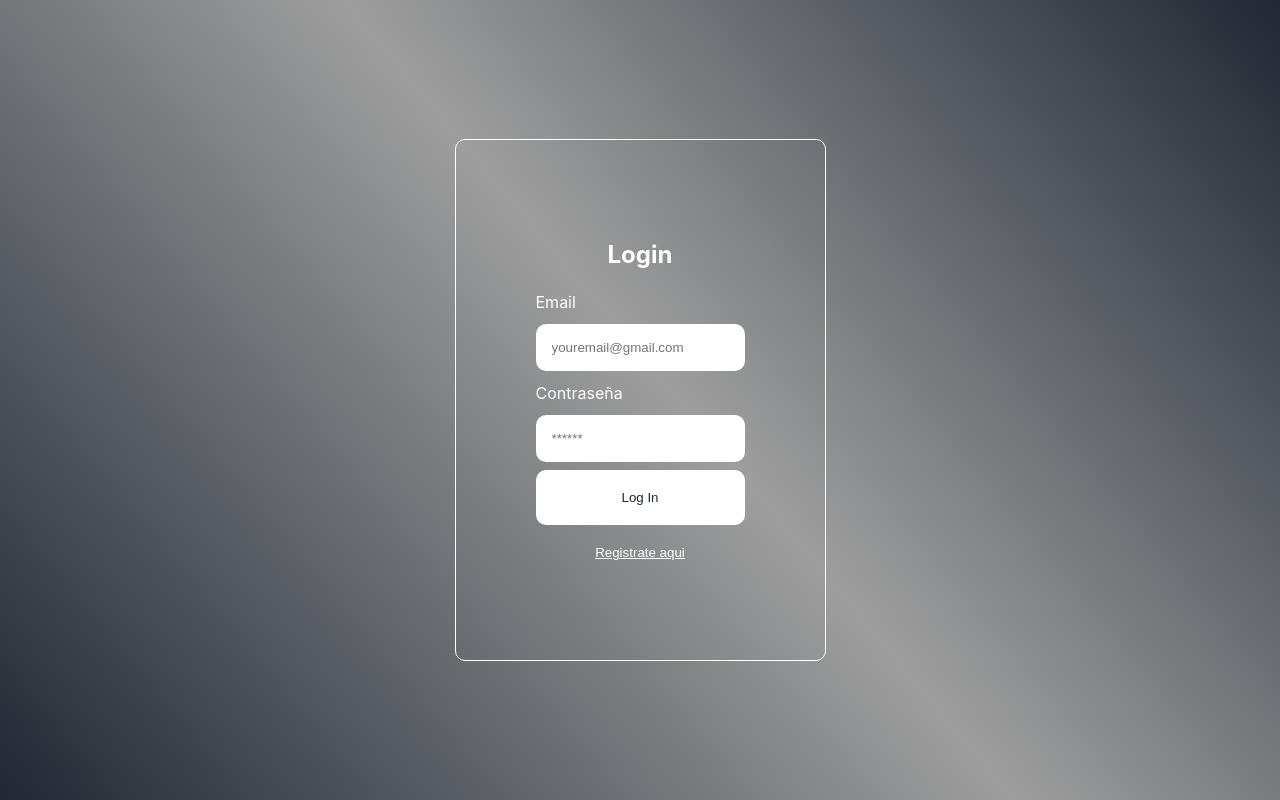
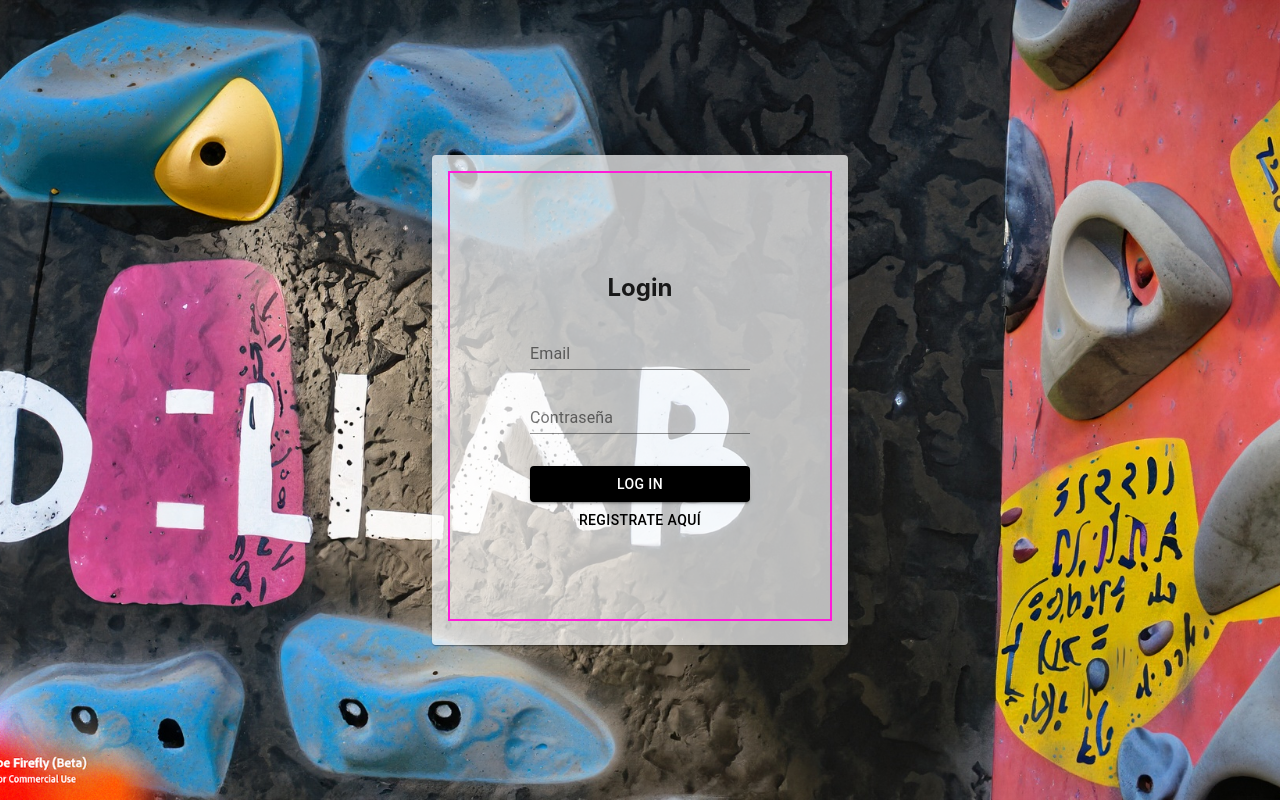
Before and after one commit to tomasbriones/rampage_lab, a React (Create React App) app in the folder lab/: page / in a window 1280 px wide. Built offline with nearby package versions, Linux system fonts and the light colour scheme.

Commit message:
modificacion de diseño

```diff
--- a/lab/package.json
+++ b/lab/package.json
@@ -3,6 +3,7 @@
   "version": "0.1.0",
   "private": true,
   "dependencies": {
+    "@material-ui/core": "^4.12.4",
     "@testing-library/jest-dom": "^5.16.5",
     "@testing-library/react": "^13.4.0",
     "@testing-library/user-event": "^13.5.0",
--- a/lab/public/index.html
+++ b/lab/public/index.html
@@ -4,14 +4,10 @@
     <meta charset="utf-8" />
     <link rel="icon" href="%PUBLIC_URL%/favicon.ico" />
     <meta name="viewport" content="width=device-width, initial-scale=1" />
-    <meta name="theme-color" content="#000000" />
-    <meta
-      name="description"
-      content="Web site created using create-react-app"
-    />
+
     <link rel="apple-touch-icon" href="%PUBLIC_URL%/logo192.png" />
     <link rel="manifest" href="%PUBLIC_URL%/manifest.json" />
-    <title>DiLab</title>
+    <title>DilLab</title>
   </head>
   <body>
     <div id="root"></div>
--- a/lab/src/App.css
+++ b/lab/src/App.css
@@ -5,7 +5,10 @@
   align-items: center;
   justify-content: center;
   color: white;
-  background-image: linear-gradient(950deg,#1F2833,#9E9E9E 48%,#1F2833);
+  background-image: url("https://www.chileclimbers.cl/wp-content/uploads/2019/07/acceso.jpg");
+  background-repeat: no-repeat;
+  background-size: cover;
+  background-position: center;
 }
 
 .auth-form-container, .login-form, .register-form {
@@ -16,47 +19,6 @@
 @media screen and (min-width: 640px){
   .auth-form-container {
     padding: 5rem;
-    border: 1px solid white;
-    border-radius: 10px;
-    margin: 0.5rem;
+    border: 2px solid rgb(255, 27, 217);
   }
 }
-
-.genero {
-  display: flex;
-  align-items: center; /* Centra verticalmente los elementos */
-}
-
-.genero label {
-  display: flex;
-  align-items: center; /* Centra verticalmente los elementos */
-  margin-right: 1 rem;
-}
-
-label {
-  align-items: center;
-  text-align: left;
-  padding: 0.25rem 0;
-}
-
-input {
-  margin: 0.5rem 0;
-  padding: 1rem;
-  border: none;
-  border-radius: 10px;
-}
-
-button {
-  border: none;
-  background-color: white;
-  padding: 20px;
-  border-radius: 10px;
-  cursor: pointer;
-  color: #1F2833;
-}
-
-.link-btn {
-  background: none;
-  color: white;
-  text-decoration: underline;
-}
--- a/lab/src/App.js
+++ b/lab/src/App.js
@@ -1,22 +1,47 @@
 import React, { useState } from "react";
+import { Card, CardContent, makeStyles } from "@material-ui/core";
+import { Login } from "./Login";
+import { Register } from "./Register";
+import dilab from "./assets/images/dilab.jpg";
 
-import './App.css';
-import { Login } from './Login';
-import { Register } from './Register';
+import "./App.css";
+
+const useStyles = makeStyles((theme) => ({
+  card: {
+    transition: "transform 0.3s, box-shadow 0.3s",
+    "&:hover": {
+      transform: "scale(1.05)",
+      boxShadow: "0 0 10px rgba(0, 0, 0, 0.3)",
+    },
+  },
+}));
 
 function App() {
-  const [ currentForm, setCurrentForm ] = useState('login');
+  const classes = useStyles();
+  const [currentForm, setCurrentForm] = useState("login");
 
   const toggleForm = (formName) => {
     setCurrentForm(formName);
-  }
+  };
 
   return (
-    <div className="App">
-      {
-        currentForm === "login" ? <Login onFormSwitch={toggleForm}/> : <Register onFormSwitch={toggleForm}/>
-      }
-
+    <div className="App"
+    style={{
+      backgroundImage: `url(${dilab})`,
+      backgroundRepeat: "no-repeat",
+      backgroundSize: "cover",
+      backgroundPosition: "center",
+    }}
+    >
+      <Card className={classes.card} style={{ backgroundColor: "rgba(255, 255, 255, 0.7)" }}>
+        <CardContent>
+          {currentForm === "login" ? (
+            <Login onFormSwitch={toggleForm} />
+          ) : (
+            <Register onFormSwitch={toggleForm} />
+          )}
+        </CardContent>
+      </Card>
     </div>
   );
 }
--- a/lab/src/Login.jsx
+++ b/lab/src/Login.jsx
@@ -1,26 +1,58 @@
 import React, { useState } from "react";
+import { createMuiTheme, ThemeProvider, TextField, Button } from "@material-ui/core";
+
+const theme = createMuiTheme({
+  palette: {
+    primary: {
+      main: "#000000", // Cambia el color de fondo del botón
+    },
+    text: {
+      primary: "#000000", // Cambia el color del texto en los TextField
+    },
+  },
+});
 
 export const Login = (props) => {
-
-    const [email, setEmail] = useState('');
-    const [pass, setPass] = useState('');
+  const [email, setEmail] = useState("");
+  const [pass, setPass] = useState("");
 
   const handleSubmit = (e) => {
     e.preventDefault();
     console.log(email);
-    }
+  };
 
   return (
+    <ThemeProvider theme={theme}>
       <div className="auth-form-container">
         <h2>Login</h2>
         <form className="login-form" onSubmit={handleSubmit}>
-                <label htmlFor="email">Email</label>
-                <input value= {email} onChange={(e) => setEmail(e.target.value)} type="email" placeholder="youremail@gmail.com" id="email" name="email" />
-                <label htmlFor="password">Contraseña</label>
-                <input value= {pass} onChange={(e) => setPass(e.target.value)} type="password" placeholder="******" id="password" name="password" />
-                <button type="submit">Log In</button>
+          <TextField
+            label="Email"
+            value={email}s
+            onChange={(e) => setEmail(e.target.value)}
+            type="email"
+            placeholder="youremail@gmail.com"
+          />
+          <TextField
+            label="Contraseña"
+            value={pass}
+            onChange={(e) => setPass(e.target.value)}
+            type="password"
+            placeholder="******"
+            style={{ marginTop: theme.spacing(2) }}
+          />
+          <Button variant="contained" color="primary" type="submit" style={{ marginTop: theme.spacing(4) }}>
+            Log In
+          </Button>
+
         </form>
-            <button className="link-btn" onClick={() => props.onFormSwitch('register')}>Registrate aqui</button>
+        <Button
+          className="link-btn"
+          onClick={() => props.onFormSwitch("register")}
+        >
+          Registrate aquí
+        </Button>
       </div>
-    )
-}
+    </ThemeProvider>
+  );
+};
--- a/lab/src/Register.jsx
+++ b/lab/src/Register.jsx
@@ -1,49 +1,104 @@
 import React, { useState } from "react";
+import { TextField, Button, Radio, RadioGroup, FormControlLabel, makeStyles, ThemeProvider } from "@material-ui/core";
+import { createMuiTheme } from "@material-ui/core/styles";
+
+const theme = createMuiTheme({
+  palette: {
+    primary: {
+      main: "#000000", // Cambia el color de fondo del botón
+    },
+    text: {
+      primary: "#000000", // Cambia el color del texto en los TextField
+    },
+  },
+});
+
+const useStyles = makeStyles((theme) => ({
+  formContainer: {
+    display: "flex",
+    flexDirection: "column",
+    alignItems: "center",
+  },
+  textField: {
+    marginBottom: theme.spacing(1),
+  },
+  radioGroup: {
+    flexDirection: "row",
+    marginBottom: theme.spacing(1),
+  },
+  registerButton: {
+    marginBottom: theme.spacing(1),
+    borderRadius: "20px",
+  },
+  linkButton: {
+    background: "none",
+    color: "black",
+  },
+}));
 
 export const Register = (props) => {
-
-    const [email, setEmail] = useState('');
-    const [pass, setPass] = useState('');
-    const [name, setName] = useState('');
-    const [genero, setGenero] = useState('');
+  const [email, setEmail] = useState("");
+  const [pass, setPass] = useState("");
+  const [name, setName] = useState("");
+  const [genero, setGenero] = useState("");
+  const classes = useStyles();
 
   const handleSubmit = (e) => {
     e.preventDefault();
     console.log(email);
-    }
+  };
 
   return (
-        <div className="auth-form-container">
+    <ThemeProvider theme={theme}>
+      <div className='auth-form-container'>
         <h2>Register</h2>
         <form className="register-form" onSubmit={handleSubmit}>
-                <label htmlFor="Name">Nombre</label>
-                <input value= {name} onChange={(e) => setName(e.target.value)} type="name" placeholder="Tu nombre aqui" id="name" name="name" />
-                <div className="genero">
-                    <label htmlFor="Genero">Genero</label>
-                        <input
-                            type="radio"
-                            id="hombre"
-                            name="genero"
-                            value="hombre"
-                            checked={genero === 'hombre'}
+          <TextField
+            className={classes.textField}
+            label="Nombre"
+            value={name}
+            onChange={(e) => setName(e.target.value)}
+            type="name"
+            placeholder="Tu nombre aquí"
+          />
+          <RadioGroup
+            className={classes.radioGroup}
+            value={genero}
             onChange={(e) => setGenero(e.target.value)}
-                        /> hombre
-                        <input
-                            type="radio"
-                            id="mujer"
-                            name="genero"
-                            value="mujer"
-                            checked={genero === 'mujer'}
-                            onChange={(e) => setGenero(e.target.value)}
-                        /> mujer
+            row
+          >
+            <FormControlLabel value="hombre" control={<Radio color="primary" />} label="Hombre" />
+            <FormControlLabel value="mujer" control={<Radio color="primary" />} label="Mujer" />
+          </RadioGroup>
+          <TextField
+            className={classes.textField}
+            label="Email"
+            value={email}
+            onChange={(e) => setEmail(e.target.value)}
+            type="email"
+            placeholder="youremail@gmail.com"
+          />
+          <TextField
+            className={classes.textField}
+            label="Contraseña"
+            value={pass}
+            onChange={(e) => setPass(e.target.value)}
+            type="password"
+            placeholder="******"
+          />
+          <Button
+            className={classes.registerButton}
+            variant="contained"
+            color="primary"
+            type="submit"
+          >
+            Registrar
+          </Button>
+        </form>
+        <Button className={classes.linkButton} onClick={() => props.onFormSwitch("login")}>
+          ¿Ya tienes cuenta? Inicia sesión aquí
+        </Button>
       </div>
-                <label htmlFor="email">Email</label>
-                <input value= {email} onChange={(e) => setEmail(e.target.value)} type="email" placeholder="youremail@gmail.com" id="email" name="email" />
-                <label htmlFor="password">Contraseña</label>
-                <input value= {pass} onChange={(e) => setPass(e.target.value)} type="password" placeholder="******" id="password" name="password" />
-                <button type="submit">Registrar</button>
-            </form>
-            <button className="link-btn" onClick={() => props.onFormSwitch('login')}>Ya tienes cuenta? Inicia sesion aqui</button>
-        </div>
-    )
-}
+    </ThemeProvider>
+  );
+};
```
Also changed, not shown: lab/src/assets/images/dilab.jpg (added), 1 other file (tests, documents, lock files or other folders). Lines whose indentation alone changed are shown as unchanged.
